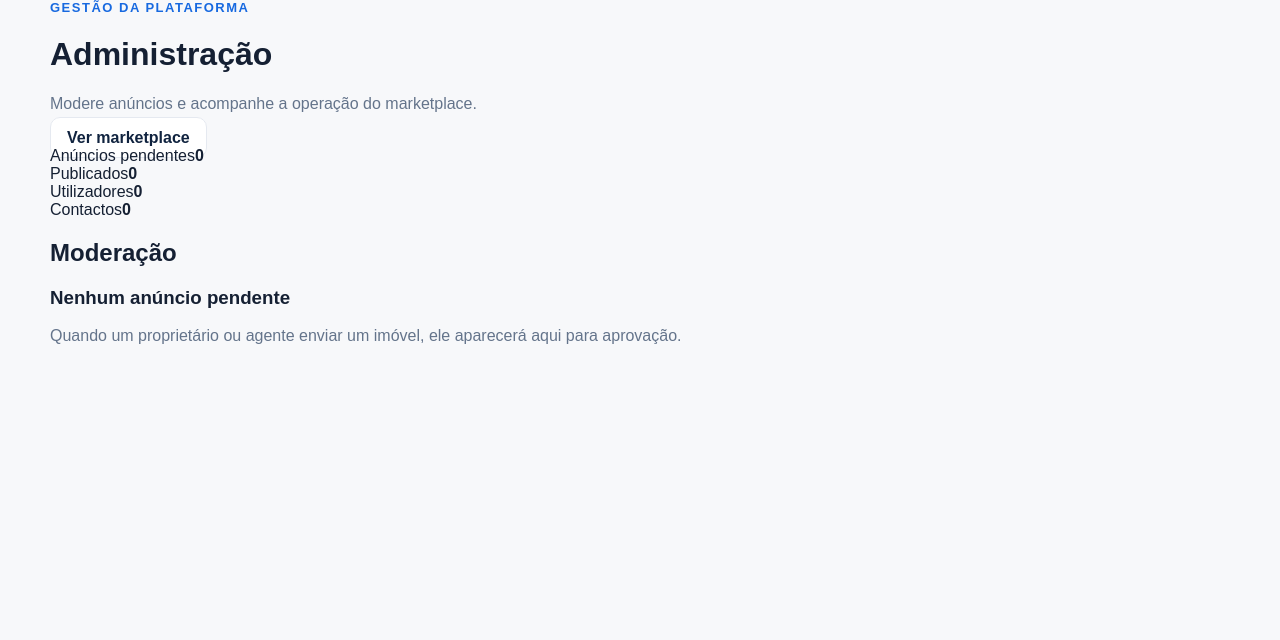
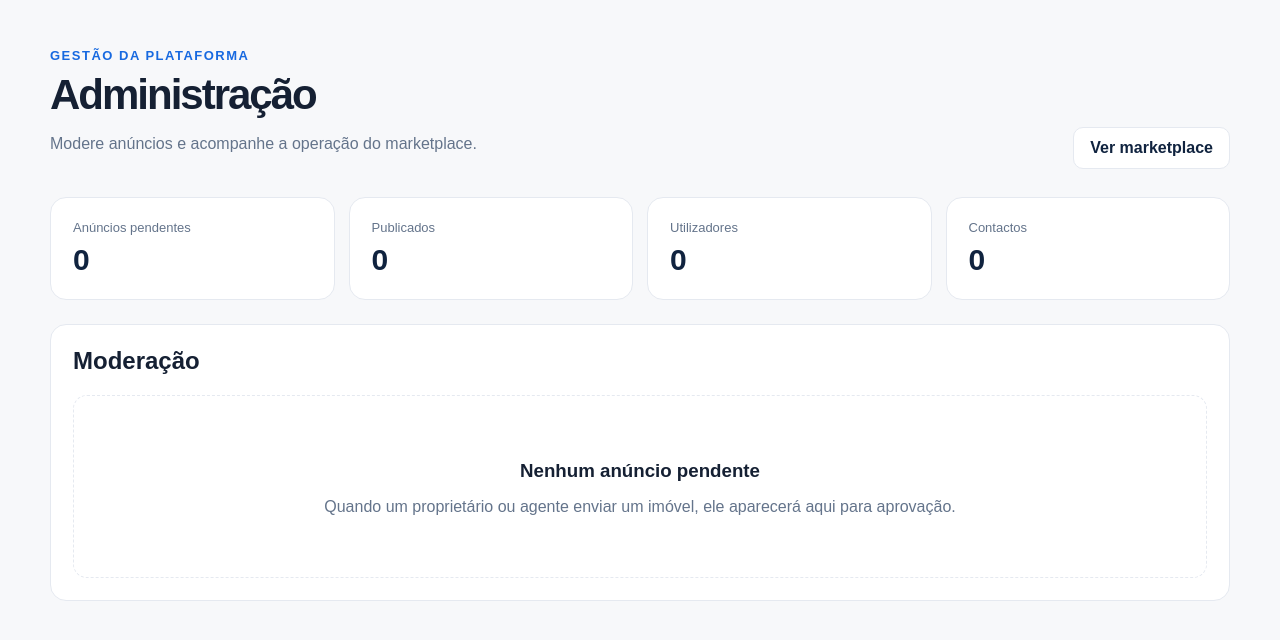
Before and after one commit to Jaylowkey/Imoveis, a Next.js app: page /admin in a window 1280 px wide. Shown: the top 640 px of the page. Built offline with nearby package versions, Linux system fonts and the light colour scheme.

Commit message:
Style advertiser and admin dashboards

```diff
--- a/app/globals.css
+++ b/app/globals.css
@@ -36,3 +36,18 @@ button,input,select,textarea { font:inherit; } button { cursor:pointer; } a { co
 
 @media (max-width:850px){ .navlinks{display:none}.hero-grid{grid-template-columns:1fr}.searchrow{grid-template-columns:1fr 1fr}.searchbutton{min-height:48px}.cards,.catalog-grid{grid-template-columns:1fr}.categories{grid-template-columns:1fr 1fr}.footergrid{grid-template-columns:1fr}.filters{grid-template-columns:1fr 1fr}.detail-grid{grid-template-columns:1fr}.detail-image{min-height:360px} }
 @media (max-width:520px){ .container{width:min(100% - 22px,1180px)}.hero{padding:54px 0 60px}.hero h1{letter-spacing:-2px}.searchrow,.filters,.two{grid-template-columns:1fr}.actions .btn-outline{display:none}.catalog-top{align-items:start;flex-direction:column}.catalog-top h1,.form-card h1{font-size:34px}.detail-panel{padding:22px} }
+
+.dashboard-page { padding:48px 0 80px; min-height:70vh; }
+.dashboard-header { display:flex; justify-content:space-between; align-items:end; gap:20px; margin-bottom:28px; }
+.dashboard-header h1 { font-size:42px; letter-spacing:-2px; margin:8px 0; }
+.stats-grid { display:grid; grid-template-columns:repeat(4,1fr); gap:14px; margin-bottom:24px; }
+.stat-card,.dashboard-card { background:#fff; border:1px solid var(--border); border-radius:16px; padding:22px; }
+.stat-card span { display:block; color:var(--muted); font-size:13px; margin-bottom:8px; }
+.stat-card strong { font-size:30px; color:var(--navy); }
+.dashboard-card h2 { margin-top:0; }
+.dashboard-empty { text-align:center; padding:45px 20px; border:1px dashed var(--border); border-radius:14px; }
+.dashboard-empty h3 { margin-bottom:7px; }
+.form-error { background:#fff0f0; color:#b42318; border:1px solid #f5c2c0; padding:11px 13px; border-radius:10px; font-size:14px; }
+.publish-form button:disabled { opacity:.65; cursor:wait; }
+@media (max-width:850px){ .stats-grid{grid-template-columns:1fr 1fr}.dashboard-header{align-items:start;flex-direction:column} }
+@media (max-width:520px){ .stats-grid{grid-template-columns:1fr 1fr}.dashboard-header h1{font-size:34px} }
```
